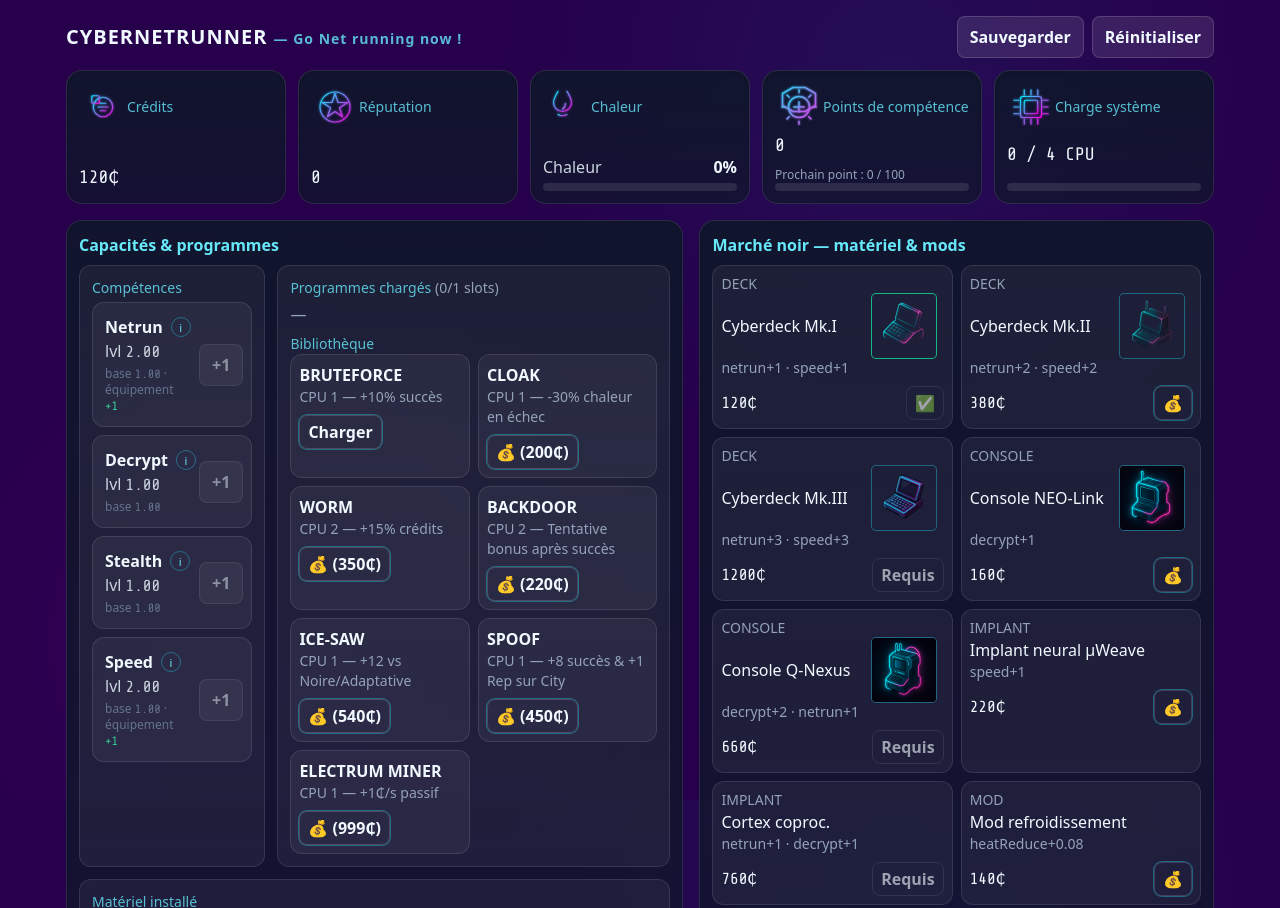
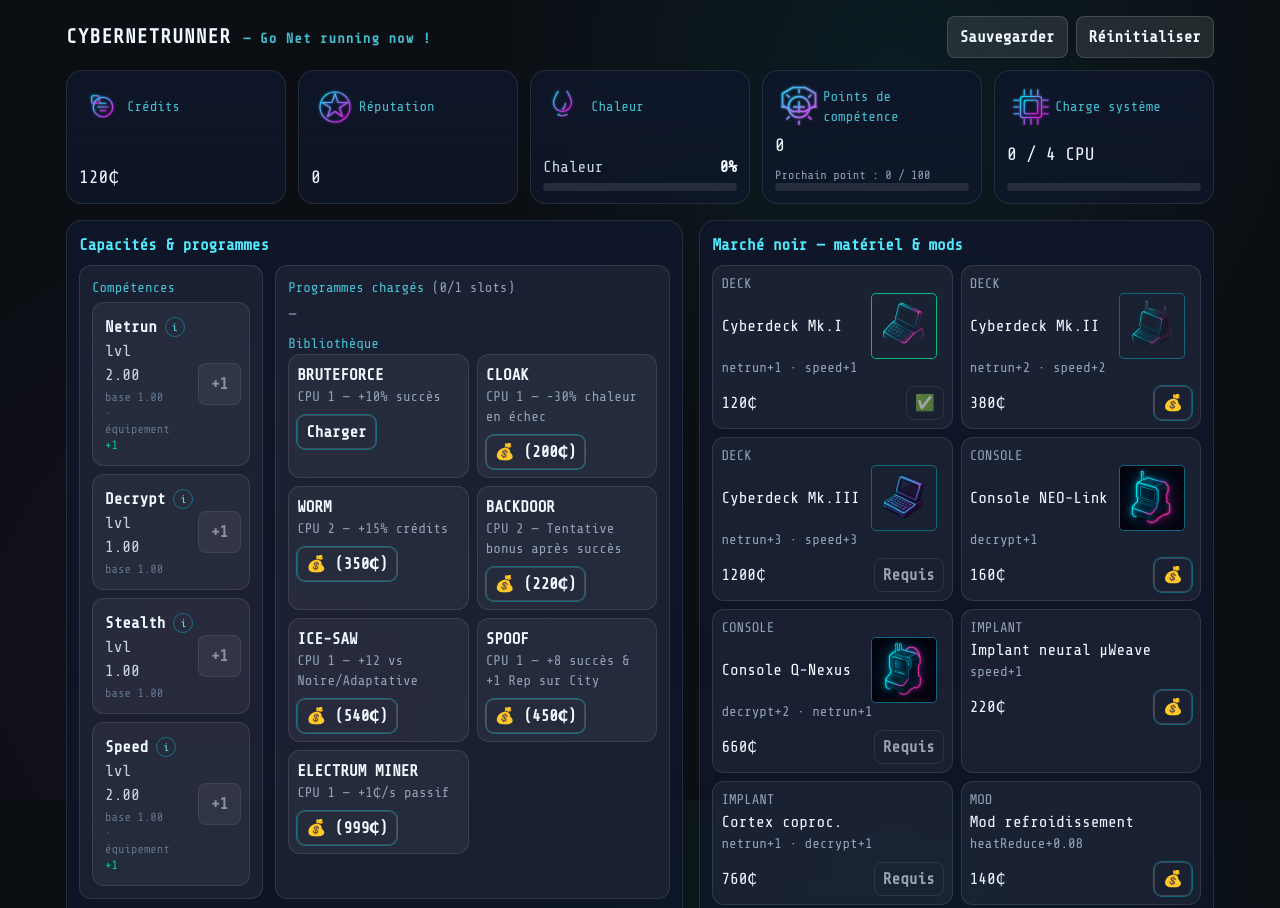
Before and after one commit to Dimitri-Basseguy/CyberPunk-incremental-game, a website: page index.html in a window 1280 px wide. Shown: the top 908 px of the page. Drawn offline with nearby package versions, Linux system fonts and the light colour scheme.

Commit message:
Configures Tailwind CSS v4
Migrates from CDN-based Tailwind configuration to a local setup with Tailwind CLI v4.

This allows for better customization, including neon color palette, font configuration, shadow presets, and the "Share Tech Mono" font.
Removes the CDN link and inline script from index.html.
Adds a .gitignore entry for /node_modules.

```diff
--- /dev/null
+++ b/assets/style/tailwind.css
@@ -0,0 +1,30 @@
+/* FICHIER D'ENTRÉE TAILWIND v4 */
+@import "tailwindcss" source("../..");
+
+/* Définir la police mono (Share Tech Mono) via les theme variables v4 */
+@theme {
+  --font-mono: "Share Tech Mono", ui-monospace, SFMono-Regular, Menlo, Monaco, Consolas, "Liberation Mono", "Courier New", monospace;
+  /* Couleurs équivalentes à ton ancienne config CDN */
+  --color-neon-cyan:    #00f0ff;
+  --color-neon-fuchsia: #ff00e6;
+}
+
+/* (Optionnel) Appliquer globalement la mono */
+@layer base {
+  html { font-family: var(--font-mono); }
+}
+
+@layer utilities {
+  .shadow-neon-cyan {
+    box-shadow:
+      0 0 0 1px color-mix(in srgb, var(--color-neon-cyan) 55%, transparent),
+      0 0 12px var(--color-neon-cyan),
+      0 0 24px color-mix(in srgb, var(--color-neon-cyan) 45%, transparent);
+  }
+  .shadow-neon-fuchsia {
+    box-shadow:
+      0 0 0 1px color-mix(in srgb, var(--color-neon-fuchsia) 55%, transparent),
+      0 0 12px var(--color-neon-fuchsia),
+      0 0 24px color-mix(in srgb, var(--color-neon-fuchsia) 45%, transparent);
+  }
+}
--- a/index.html
+++ b/index.html
@@ -4,14 +4,11 @@
   <meta charset="utf-8" />
   <meta name="viewport" content="width=device-width, initial-scale=1" />
   <title>CyberNetrunner — Go Net running now !</title>
-  <script src="https://cdn.tailwindcss.com"></script>
-  <script>
-    tailwind.config = { theme: { extend: { colors: { neon: { cyan: '#00f0ff', fuchsia: '#ff00e6' }}}}};
-  </script>
   <link rel="preconnect" href="https://fonts.googleapis.com">
   <link rel="preconnect" href="https://fonts.gstatic.com" crossorigin>
   <link href="https://fonts.googleapis.com/css2?family=Share+Tech+Mono&display=swap" rel="stylesheet">
-  <link rel="stylesheet" href="./assets/style/styles.css">
+  <link rel="stylesheet" href="assets/style/tw.css">
+  <link rel="stylesheet" href="assets/style/styles.css">
   <style>
     /* Police globale */
     html {
```
Also changed, not shown: package.json (added, +11 -0 lines), assets/style/tw.css (added), 2 other files.
